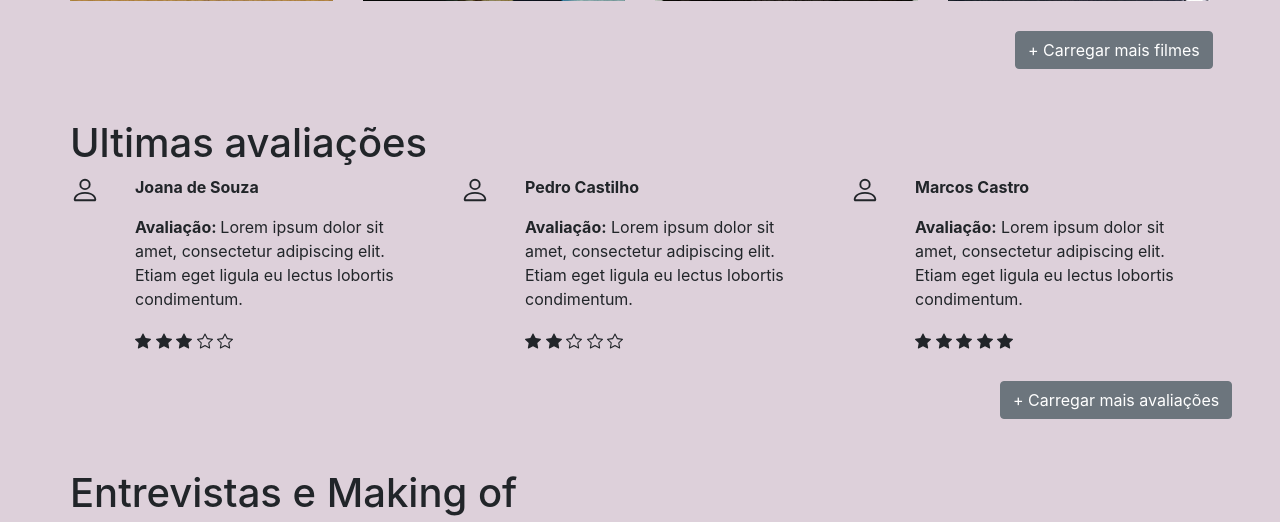
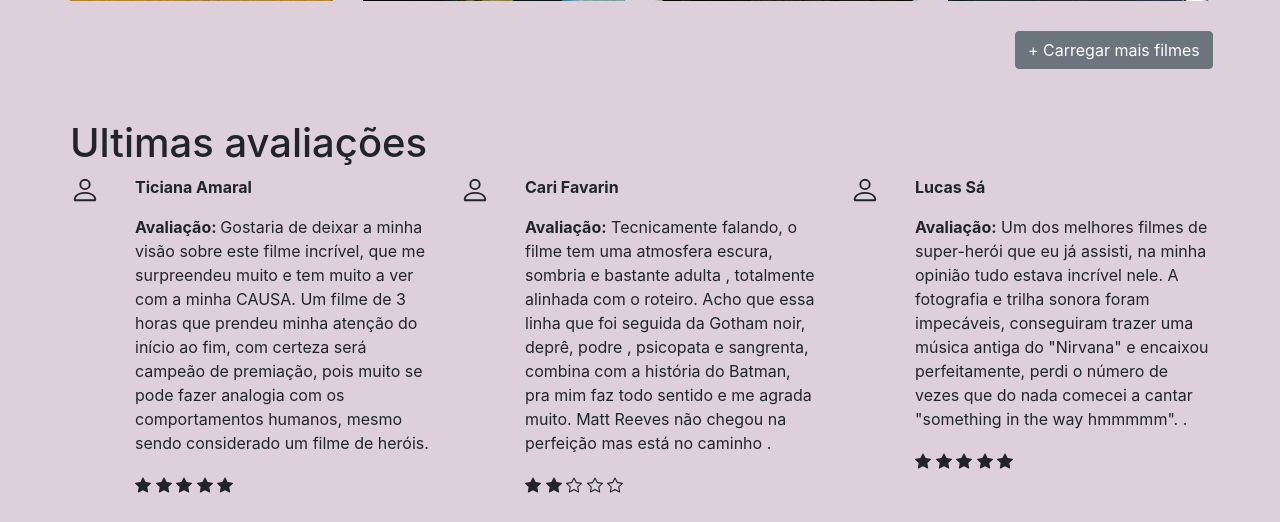
Before and after one commit to ThaisAlvesSilva/Portal-de-Filmes, a PHP site: page / in a window 1280 px wide. Shown: the part 1110-1632 px from the top of the page. Run offline with PHP 8.4, Linux system fonts and the light colour scheme; some libraries are stand-ins or nearby versions.

Commit message:
Correções

```diff
--- a/index.html
+++ b/index.html
@@ -9,13 +9,12 @@
       <link rel="stylesheet" href="//maxcdn.bootstrapcdn.com/font-awesome/4.3.0/css/font-awesome.min.css">
       <link rel="stylesheet" href="style.css">
   </head>
-
   <body>
 
     <header class="header">
       <nav class="navbar navbar-expand-lg">
         <img src="imagens/logoFilme.png" class="logo">
-        <div class="col-8 col-sm-4 col-md-6 col-xs-8 col-lg-9 navItens">
+        <div class="col-12 col-sm-6 col-md-4 col-lg-8 navItens">
           <div class="navbar-nav justify-content-center">
             <a class="nav-link active" href="#lançamentos">Lançamentos |</a>
             <a class="nav-link" href="#destaque">em destaque |</a>
@@ -24,15 +23,17 @@
             <a class="nav-link" href="#novidades">novidades </a>
           </div>
         </div>
-        <div class="col-12 col-sm-4 col-md-4 col-xs-4 col-lg-3 caixaDePesquisa">
+        <div class="col-12 col-sm-6 col-md-4 col-lg-3 caixaDePesquisa">
           <div class="div1">
             <div class="card-body row no-gutters align-items-center">
               <div class="lupa">
-                <i class="fa fa-search"></i>
+                <svg xmlns="http://www.w3.org/2000/svg" width="16" height="16" fill="currentColor" class="bi bi-search" viewBox="0 0 16 16">
+                  <path d="M11.742 10.344a6.5 6.5 0 1 0-1.397 1.398h-.001c.03.04.062.078.098.115l3.85 3.85a1 1 0 0 0 1.415-1.414l-3.85-3.85a1.007 1.007 0 0 0-.115-.1zM12 6.5a5.5 5.5 0 1 1-11 0 5.5 5.5 0 0 1 11 0z"/>
+                </svg>
               </div>
-                <div class="col pesquisa">
+                <div class="col">
                   <input id ="botaoepesquisa" style="background-color: rgb(221, 208, 218)"="form-control" type="search" placeholder="Pesquisar filme">
-              </div>
+                </div>
             </div>
           </div>
 
@@ -212,7 +213,7 @@
       <section class="row ultimasAvaliacoes" id = "ultimasAvaliacoes">
         <h1 class="textoAvaliacoes">Ultimas avaliações</h1>
         <div class = "row avaliacoes">
-          <div class="col-12 col-sm-6 col-md-3 col-lg-4">
+          <div class="col-12 col-sm-6 col-md-4 col-lg-4">
             <div class="row avaliacoes">
               <div class="col-12 col-sm-6 col-md-1 col-lg-2">
                   <svg xmlns="http://www.w3.org/2000/svg" width="30" height="30" fill="currentColor" class="bi bi-person" viewBox="0 0 16 16">
@@ -220,8 +221,8 @@
                   </svg>
               </div>
               <div class="col-12 col-sm-6 col-md-3 col-lg-10">
-                  <p><b>Joana de Souza </b> </p>
-                  <p><b>Avaliação: </b> Lorem ipsum dolor sit amet, consectetur adipiscing elit. Etiam eget ligula eu lectus lobortis condimentum.</p>
+                  <p><b>Ticiana Amaral </b> </p>
+                  <p><b>Avaliação: </b> Gostaria de deixar a minha visão sobre este filme incrível, que me surpreendeu muito e tem muito a ver com a minha CAUSA. Um filme de 3 horas que prendeu minha atenção do início ao fim, com certeza será campeão de premiação, pois muito se pode fazer analogia com os comportamentos humanos, mesmo sendo considerado um filme de heróis.</p>
                   <svg xmlns="http://www.w3.org/2000/svg" width="16" height="16" fill="currentColor" class="bi bi-star-fill" viewBox="0 0 16 16">
                     <path d="M3.612 15.443c-.386.198-.824-.149-.746-.592l.83-4.73L.173 6.765c-.329-.314-.158-.888.283-.95l4.898-.696L7.538.792c.197-.39.73-.39.927 0l2.184 4.327 4.898.696c.441.062.612.636.282.95l-3.522 3.356.83 4.73c.078.443-.36.79-.746.592L8 13.187l-4.389 2.256z"/>
                   </svg>
@@ -231,17 +232,17 @@
                   <svg xmlns="http://www.w3.org/2000/svg" width="16" height="16" fill="currentColor" class="bi bi-star-fill" viewBox="0 0 16 16">
                     <path d="M3.612 15.443c-.386.198-.824-.149-.746-.592l.83-4.73L.173 6.765c-.329-.314-.158-.888.283-.95l4.898-.696L7.538.792c.197-.39.73-.39.927 0l2.184 4.327 4.898.696c.441.062.612.636.282.95l-3.522 3.356.83 4.73c.078.443-.36.79-.746.592L8 13.187l-4.389 2.256z"/>
                   </svg>
-                  <svg xmlns="http://www.w3.org/2000/svg" width="16" height="16" fill="currentColor" class="bi bi-star" viewBox="0 0 16 16">
-                    <path d="M2.866 14.85c-.078.444.36.791.746.593l4.39-2.256 4.389 2.256c.386.198.824-.149.746-.592l-.83-4.73 3.522-3.356c.33-.314.16-.888-.282-.95l-4.898-.696L8.465.792a.513.513 0 0 0-.927 0L5.354 5.12l-4.898.696c-.441.062-.612.636-.283.95l3.523 3.356-.83 4.73zm4.905-2.767-3.686 1.894.694-3.957a.565.565 0 0 0-.163-.505L1.71 6.745l4.052-.576a.525.525 0 0 0 .393-.288L8 2.223l1.847 3.658a.525.525 0 0 0 .393.288l4.052.575-2.906 2.77a.565.565 0 0 0-.163.506l.694 3.957-3.686-1.894a.503.503 0 0 0-.461 0z"/>
+                  <svg xmlns="http://www.w3.org/2000/svg" width="16" height="16" fill="currentColor" class="bi bi-star-fill" viewBox="0 0 16 16">
+                    <path d="M3.612 15.443c-.386.198-.824-.149-.746-.592l.83-4.73L.173 6.765c-.329-.314-.158-.888.283-.95l4.898-.696L7.538.792c.197-.39.73-.39.927 0l2.184 4.327 4.898.696c.441.062.612.636.282.95l-3.522 3.356.83 4.73c.078.443-.36.79-.746.592L8 13.187l-4.389 2.256z"/>
                   </svg>
-                  <svg xmlns="http://www.w3.org/2000/svg" width="16" height="16" fill="currentColor" class="bi bi-star" viewBox="0 0 16 16">
-                    <path d="M2.866 14.85c-.078.444.36.791.746.593l4.39-2.256 4.389 2.256c.386.198.824-.149.746-.592l-.83-4.73 3.522-3.356c.33-.314.16-.888-.282-.95l-4.898-.696L8.465.792a.513.513 0 0 0-.927 0L5.354 5.12l-4.898.696c-.441.062-.612.636-.283.95l3.523 3.356-.83 4.73zm4.905-2.767-3.686 1.894.694-3.957a.565.565 0 0 0-.163-.505L1.71 6.745l4.052-.576a.525.525 0 0 0 .393-.288L8 2.223l1.847 3.658a.525.525 0 0 0 .393.288l4.052.575-2.906 2.77a.565.565 0 0 0-.163.506l.694 3.957-3.686-1.894a.503.503 0 0 0-.461 0z"/>
+                  <svg xmlns="http://www.w3.org/2000/svg" width="16" height="16" fill="currentColor" class="bi bi-star-fill" viewBox="0 0 16 16">
+                    <path d="M3.612 15.443c-.386.198-.824-.149-.746-.592l.83-4.73L.173 6.765c-.329-.314-.158-.888.283-.95l4.898-.696L7.538.792c.197-.39.73-.39.927 0l2.184 4.327 4.898.696c.441.062.612.636.282.95l-3.522 3.356.83 4.73c.078.443-.36.79-.746.592L8 13.187l-4.389 2.256z"/>
                   </svg>
               </div>
             </div>
 
           </div>
-          <div class="col-12 col-sm-6 col-md-3 col-lg-4">
+          <div class="col-12 col-sm-6 col-md-4 col-lg-4">
             <div class="row avaliacoes">
               <div class="col-12 col-sm-6 col-md-3 col-lg-2">
                   <svg xmlns="http://www.w3.org/2000/svg" width="30" height="30" fill="currentColor" class="bi bi-person" viewBox="0 0 16 16">
@@ -249,8 +250,8 @@
                   </svg>
               </div>
               <div class="col-12 col-sm-6 col-md-6 col-lg-10">
-                  <p><b>Pedro Castilho </b>  </p>
-                  <p><b>Avaliação:</b> Lorem ipsum dolor sit amet, consectetur adipiscing elit. Etiam eget ligula eu lectus lobortis condimentum.</p>
+                  <p><b>Cari Favarin </b>  </p>
+                  <p><b>Avaliação:</b> Tecnicamente falando, o filme tem uma atmosfera escura,  sombria e bastante adulta , totalmente alinhada com o roteiro. Acho que essa linha que foi seguida da Gotham noir, deprê, podre , psicopata e sangrenta, combina com a história do Batman, pra mim faz todo sentido e me agrada muito. Matt Reeves não chegou na perfeição mas está no caminho .</p>
                   <svg xmlns="http://www.w3.org/2000/svg" width="16" height="16" fill="currentColor" class="bi bi-star-fill" viewBox="0 0 16 16">
                     <path d="M3.612 15.443c-.386.198-.824-.149-.746-.592l.83-4.73L.173 6.765c-.329-.314-.158-.888.283-.95l4.898-.696L7.538.792c.197-.39.73-.39.927 0l2.184 4.327 4.898.696c.441.062.612.636.282.95l-3.522 3.356.83 4.73c.078.443-.36.79-.746.592L8 13.187l-4.389 2.256z"/>
                   </svg>
@@ -278,8 +279,8 @@
                   </svg>
               </div>
               <div class="col-12 col-sm-6 col-md-3 col-lg-10">
-                  <p><b>Marcos Castro</b>  </p>
-                  <p><b>Avaliação:</b> Lorem ipsum dolor sit amet, consectetur adipiscing elit. Etiam eget ligula eu lectus lobortis condimentum.</p>
+                  <p><b>Lucas Sá</b>  </p>
+                  <p><b>Avaliação:</b> Um dos melhores filmes de super-herói que eu já assisti, na minha opinião tudo estava incrível nele. A fotografia e trilha sonora foram impecáveis, conseguiram trazer uma música antiga do "Nirvana" e encaixou perfeitamente, perdi o número de vezes que do nada comecei a cantar "something in the way hmmmmm". .</p>
                   <svg xmlns="http://www.w3.org/2000/svg" width="16" height="16" fill="currentColor" class="bi bi-star-fill" viewBox="0 0 16 16">
                     <path d="M3.612 15.443c-.386.198-.824-.149-.746-.592l.83-4.73L.173 6.765c-.329-.314-.158-.888.283-.95l4.898-.696L7.538.792c.197-.39.73-.39.927 0l2.184 4.327 4.898.696c.441.062.612.636.282.95l-3.522 3.356.83 4.73c.078.443-.36.79-.746.592L8 13.187l-4.389 2.256z"/>
                   </svg>
@@ -392,7 +393,7 @@
               <div class = "row">
                  <div class="sobre">
                   <h1><b>Sobre</b></h1>
-                  <p>Lorem ipsum dolor sit amet, consectetur adipiscing elit. Etiam eget ligula eu lectus lobortis condimentum. Aliquam nonummy auctor massa. Pellentesque habitant morbi tristique senectus et netus et malesuada fames ac turpis egestas. Nulla at risus. Quisque purus magna, auctor et, sagittis ac, posuere eu, lectus. Nam mattis, felis ut adipiscing</p>
+                  <p>Este site tem como principal objetivo disponibilizar ao público os principais lançamento do momento, comentários do publico em determinados filmes, entrevistas/making of e também noticias sobre os principais canais de streaming.</p>
                   <h1><b>Editorial</b></h1>
                   <div class="col-12 col-sm-12 col-md-12 col-lg-12">
                       <div class="row">
--- a/style.css
+++ b/style.css
@@ -130,7 +130,7 @@ section{
     color: black;
     border-color: rgb(221, 208, 218);
     border-radius:5px;
-    padding:10px;
+    padding:5px;
 }
 
 .redesSociais{
```
